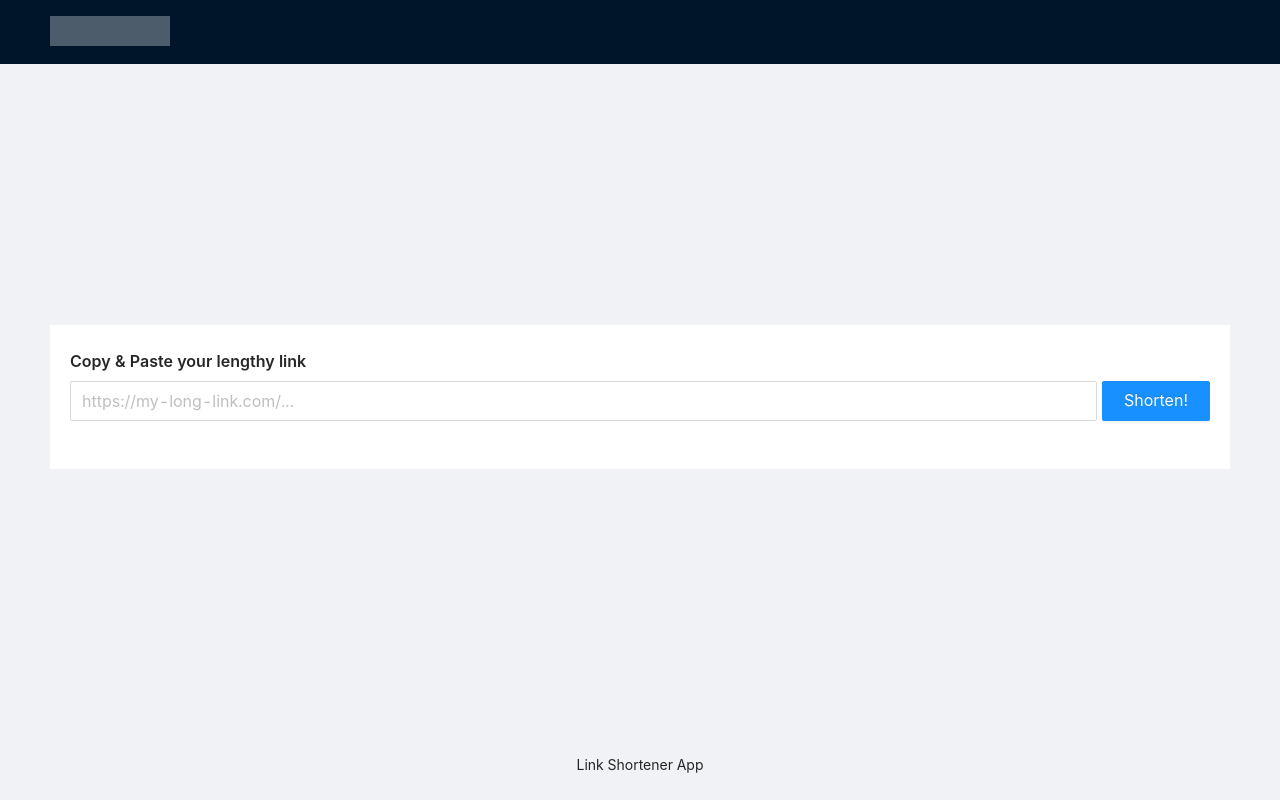
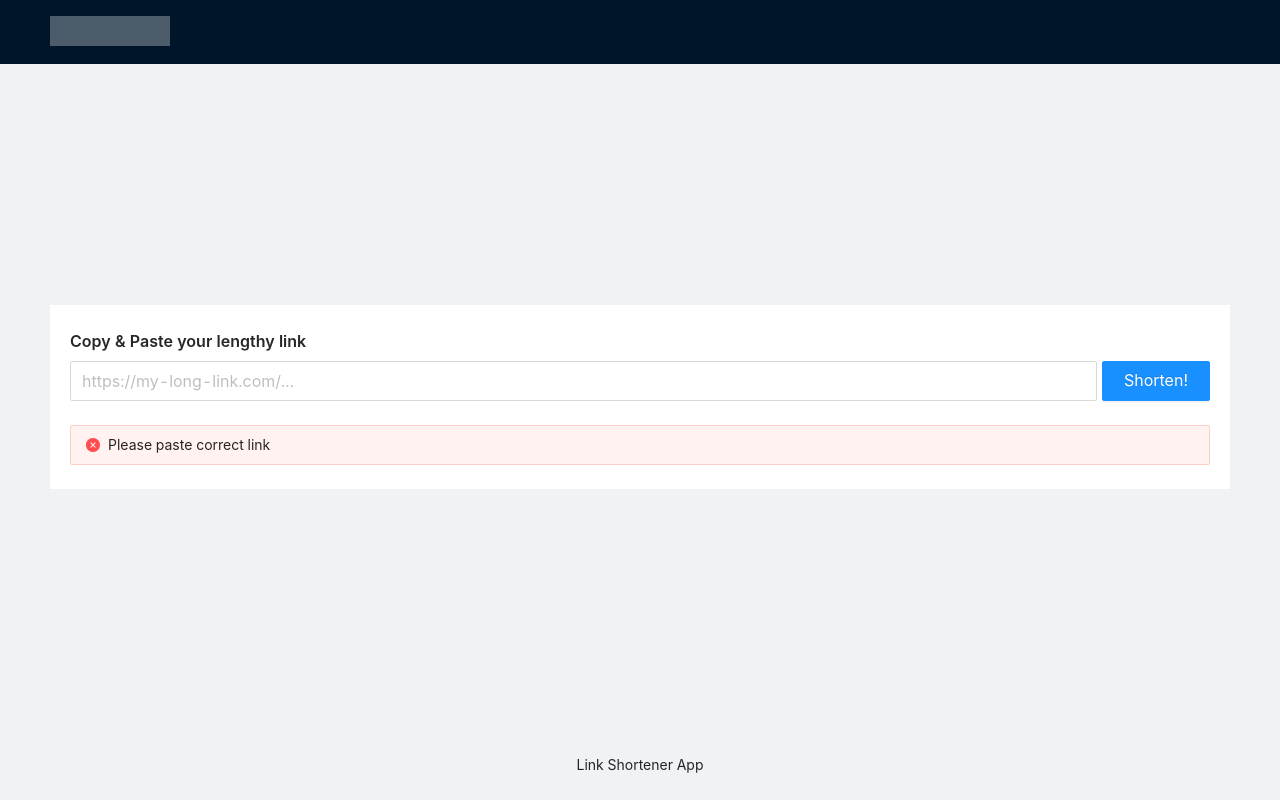
Before and after one commit to snowleopardAlexa/link-shortener-app, a Next.js app: page / in a window 1280 px wide. Built offline with nearby package versions, Linux system fonts and the light colour scheme.

Commit message:
add alert

```diff
--- a/pages/index.tsx
+++ b/pages/index.tsx
@@ -1,5 +1,5 @@
 import Head from "next/head";
-import { Button, Form, Layout, Input, Typography } from "antd";
+import { Alert, Button, Form, Layout, Input, Typography } from "antd";
 import styles from "../styles/Home.module.css";
 
 const { Header, Content, Footer } = Layout;
@@ -40,7 +40,7 @@ function Home() {
             </div>
           </div>
         </Form>
-
+        <Alert showIcon message="Please paste correct link" type="error" />
       </div>
     </Content>
     <Footer className={styles.footer}>
```
